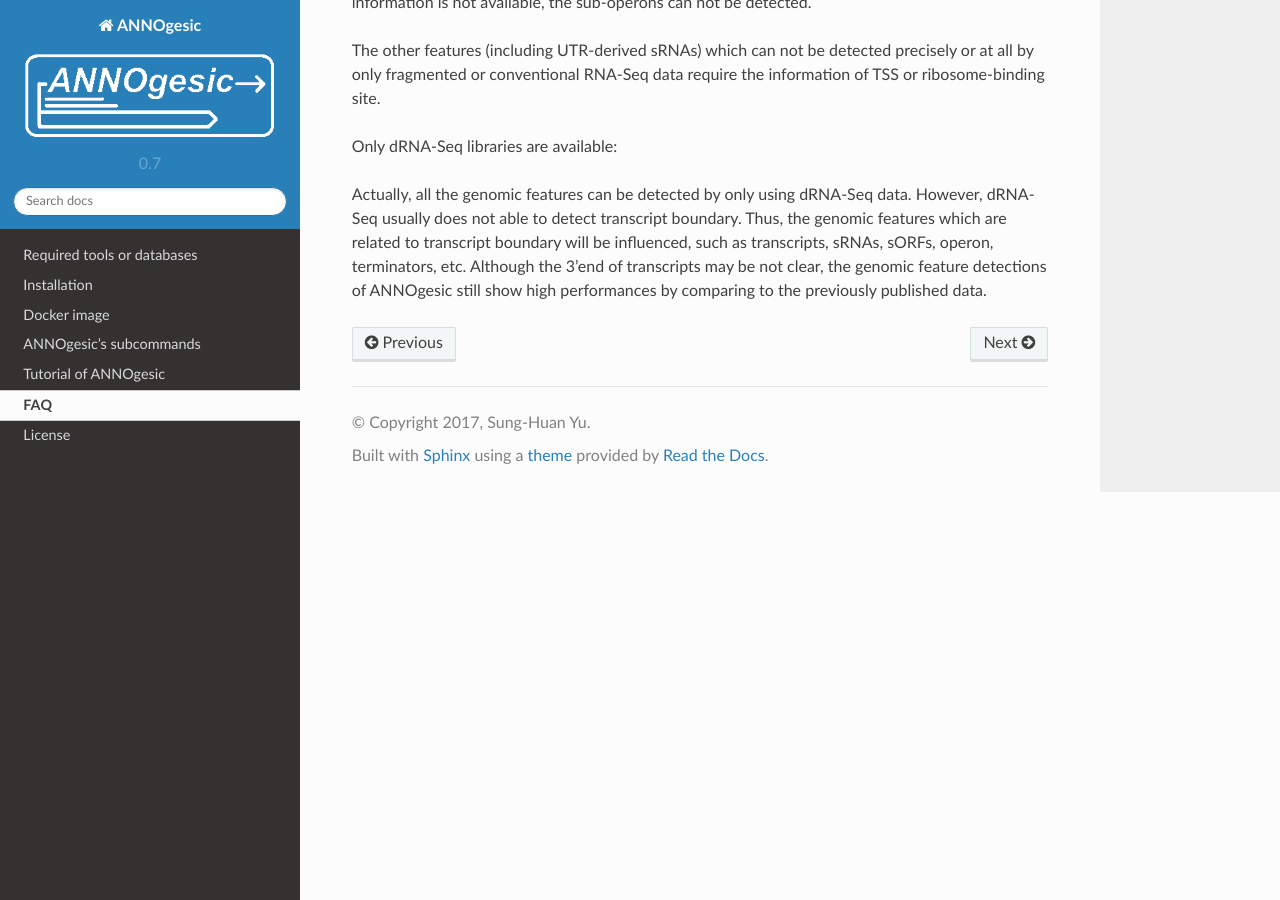
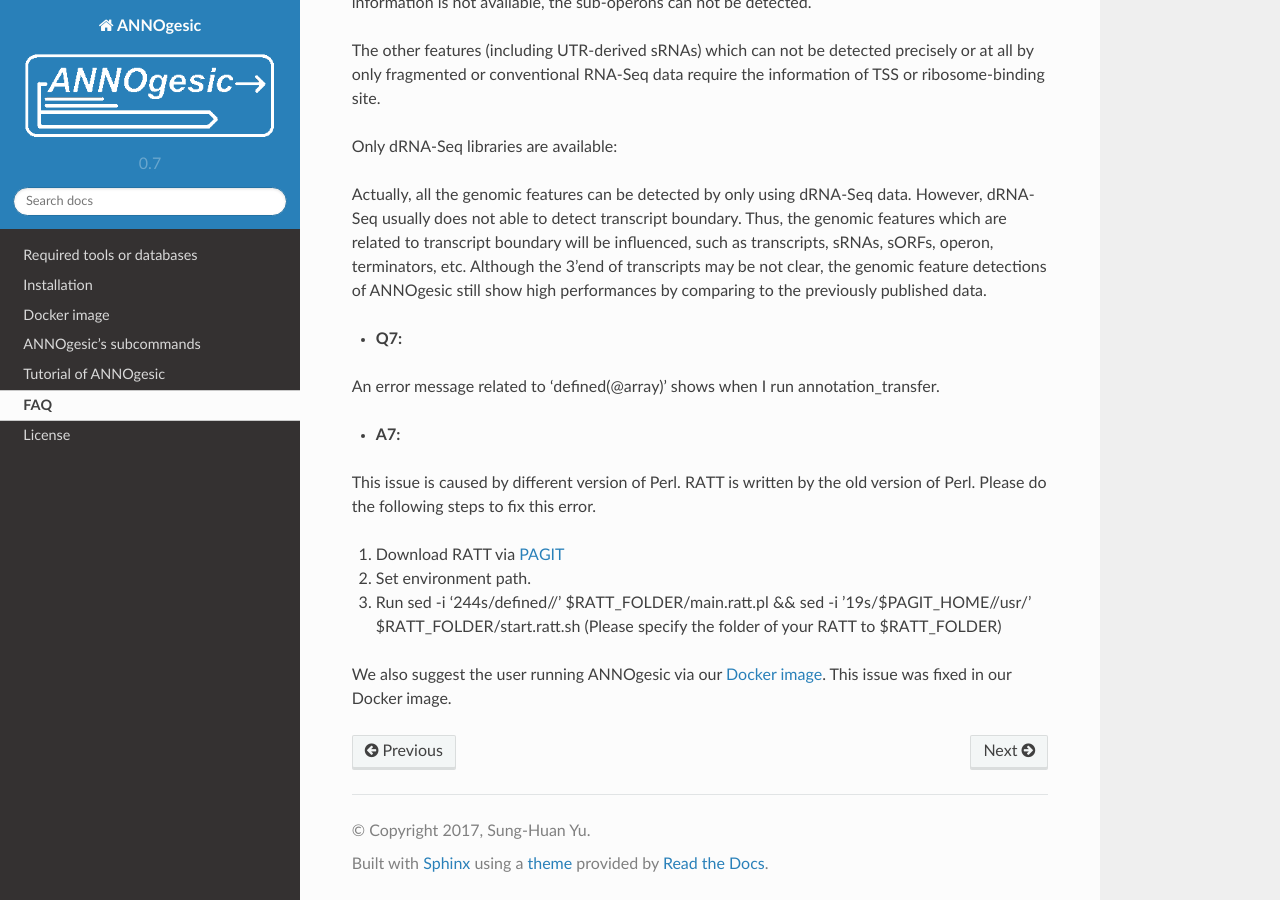
Before and after one commit to Sung-Huan/ANNOgesic, a Sphinx documentation site: the page built from docs/source/questions.rst, in a window 1280 px wide and 900 px high, scrolled down 2344 px. Built offline with Sphinx 7.4.7 and the Read the Docs theme 2.0.0, drawn with Linux system fonts in a browser that asks for light colours; pages that are not in the unit, such as notebooks, are missing from menus.

Commit message:
update docs for RATT error

```diff
--- a/docs/source/questions.rst
+++ b/docs/source/questions.rst
@@ -103,3 +105,18 @@ Actually, all the genomic features can be detected by only using dRNA-Seq data.
 to detect transcript boundary. Thus, the genomic features which are related to transcript boundary will be influenced, such as
 transcripts, sRNAs, sORFs, operon, terminators, etc. Although the 3'end of transcripts may be not clear, the genomic feature detections
 of ANNOgesic still show high performances by comparing to the previously published data.
+
+- **Q7:**
+
+An error message related to 'defined(@array)' shows when I run annotation_transfer.
+
+- **A7:**
+
+This issue is caused by different version of Perl. RATT is written by the old version of Perl.
+Please do the following steps to fix this error.
+
+1. Download RATT via `PAGIT <http://www.sanger.ac.uk/resources/software/pagit/>`_
+2. Set environment path.
+3. Run sed -i '244s/defined//' $RATT_FOLDER/main.ratt.pl && sed -i '19s/$PAGIT_HOME/\/usr/' $RATT_FOLDER/start.ratt.sh (Please specify the folder of your RATT to $RATT_FOLDER)
+
+We also suggest the user running ANNOgesic via our `Docker image <https://hub.docker.com/r/silasysh/annogesic/>`_. This issue was fixed in our Docker image.
--- a/docs/source/subcommands.rst
+++ b/docs/source/subcommands.rst
@@ -278,6 +278,7 @@ is integrated in ANNOgesic. The higher similarity between closely related genome
 the more precise the performance is. Before running ``annotation transfer``,
 please run ``source $PAGIT_HOME/sourceme.pagit`` first. it will modify the path for executing RATT.
 If you use Dockerfile to execute ANNOgesic, the path modification can be skipped.
+If the error message related to 'defined(@array)' shows, please check :ref:`FAQ`.
 
 - **Required tools**
 
--- a/docs/source/tutorial.rst
+++ b/docs/source/tutorial.rst
@@ -260,7 +260,8 @@ target genome -- NC_test.1 and test_case2.
 Before we running this subcommand, we have to modify environment paths of `RATT <http://ratt.sourceforge.net/>`_.
 If you run ANNOgesic in docker container, the path is already set.
 Otherwise, please check
-`RATT <http://ratt.sourceforge.net/>`_ to set your environment paths properly.
+`RATT <http://ratt.sourceforge.net/>`_ to set your environment paths properly. Moreover, if
+the error message related to 'defined(@array)' occurs, please check :ref:`FAQ`.
 
 After setting the environment, we can try it.
 
```
Also changed, not shown: other parts of docs/source/questions.rst (+2 -0 lines).
